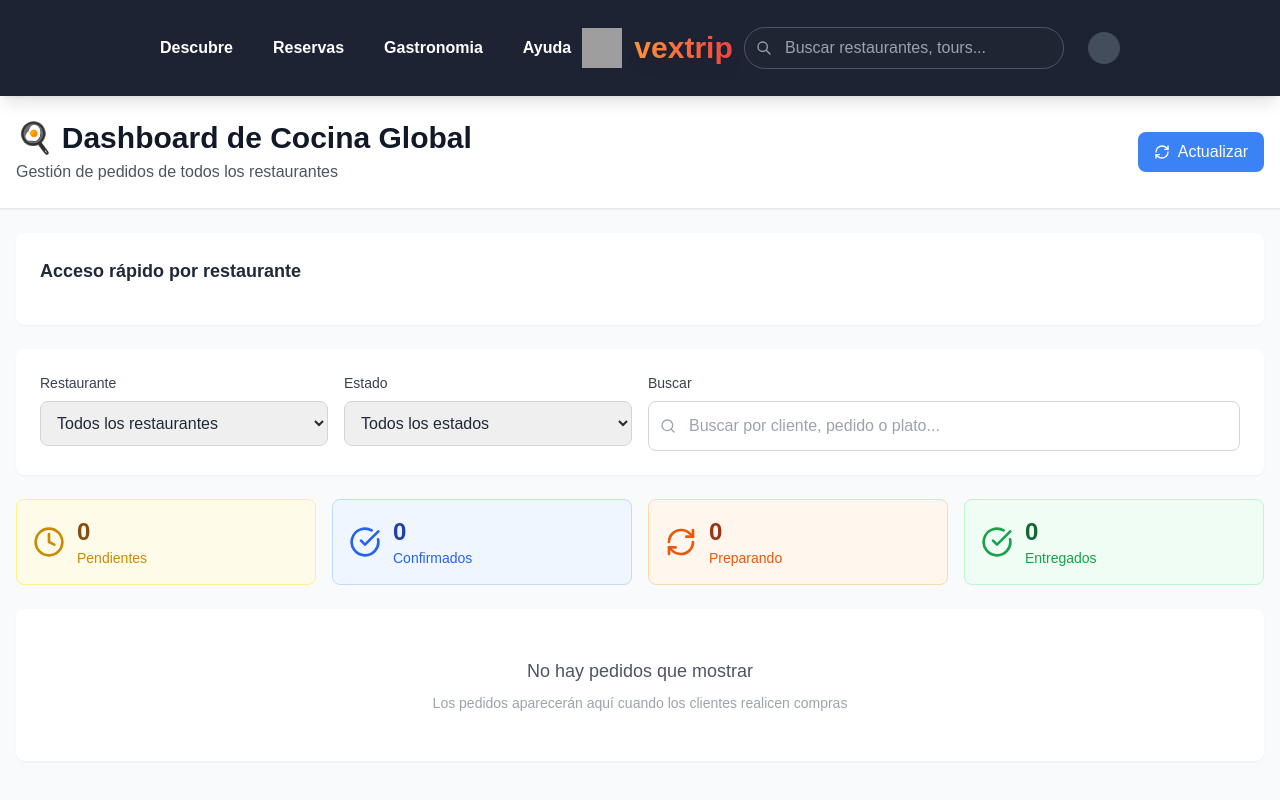
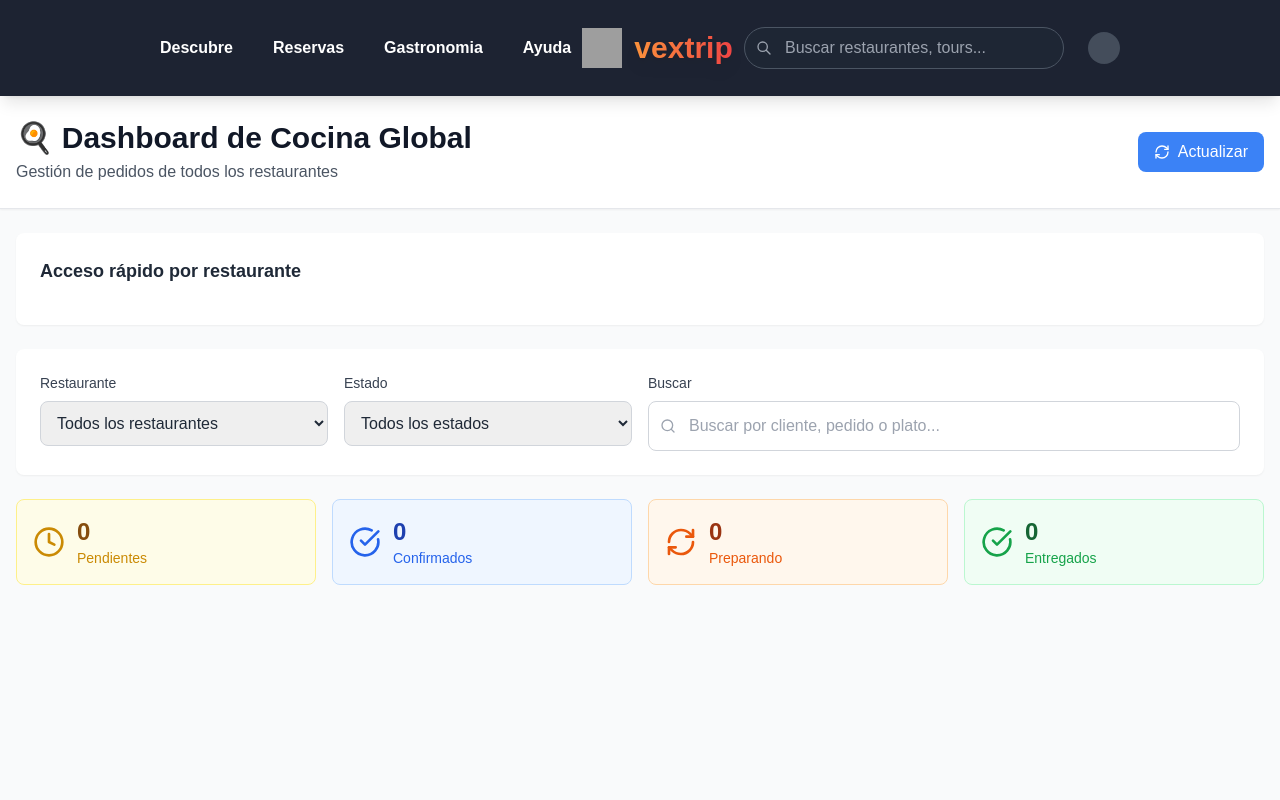
Before and after one commit to doublecheck-dev/vextrip, a Next.js app: page /dashboard/kitchen in a window 1280 px wide. Shown: the top 800 px of the page. Built offline with nearby package versions, Linux system fonts and the light colour scheme; grey boxes are pictures that could not be loaded.

Commit message:
fix: comment filteredOrders components

```diff
--- a/app/dashboard/kitchen/page.tsx
+++ b/app/dashboard/kitchen/page.tsx
@@ -215,7 +215,7 @@ export default function KitchenDashboard() {
         </div>
 
         {/* Orders List */}
-        <div className="space-y-4">
+        {/* <div className="space-y-4">
           {loading ? (
             <div className="text-center py-12">
               <RefreshCw className="w-8 h-8 animate-spin mx-auto mb-4 text-gray-400" />
@@ -237,7 +237,7 @@ export default function KitchenDashboard() {
               />
             ))
           )}
-        </div>
+        </div> */}
       </div>
     </div>
   );
```
